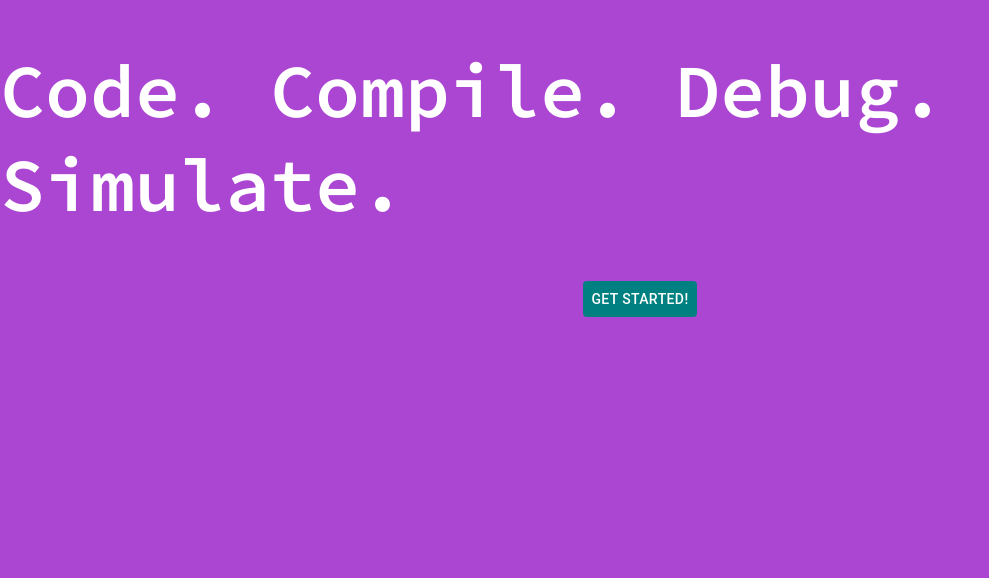
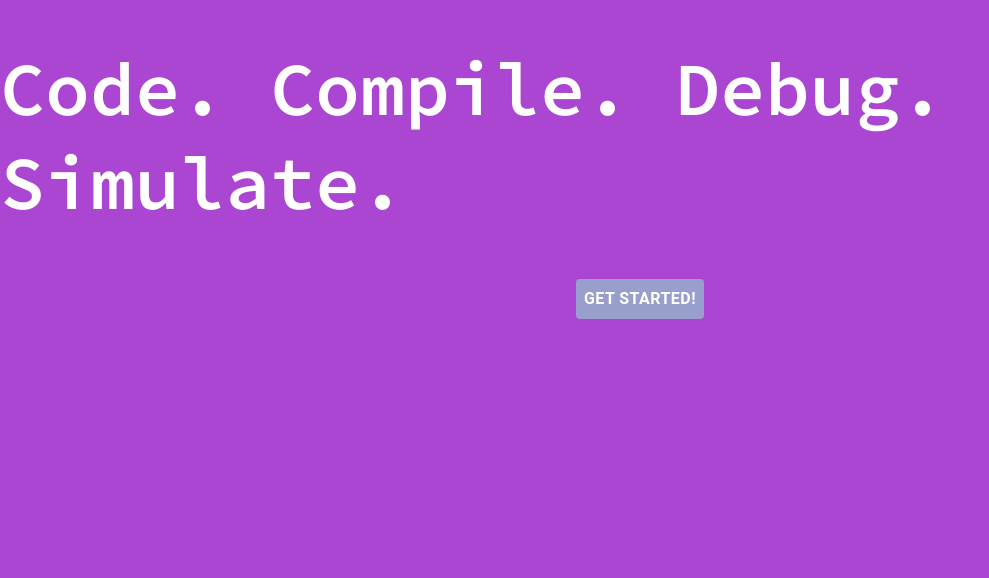
Before and after one commit to Samarthya2912/CISC-Compiler-and-Resource-Simulator, a React (Create React App) app: page / in a window 1280 px wide. Shown: the part 220-798 px from the top of the page, without its empty margins (0-989 px from the left). Built offline with nearby package versions, Linux system fonts and the light colour scheme.

Commit message:
minor change in color schema

```diff
--- a/src/components/IntroPage.js
+++ b/src/components/IntroPage.js
@@ -28,7 +28,7 @@ const IntroPage = ({ setIntroVisibility }) => {
     <>
       <div className="container">
           <div>{text || "Hi!"}</div>
-          {btn && <Button sx={{ backgroundColor: "teal", color: "white", marginTop: "50px" }} onClick={() => setIntroVisibility(false)}>Get Started!</Button>}
+          {btn && <Button sx={{ backgroundColor: "#999FCD", color: "white", marginTop: "50px", fontWeight: 750, fontSize: "medium" }} onClick={() => setIntroVisibility(false)}>Get Started!</Button>}
       </div>
     </>
   );
```
